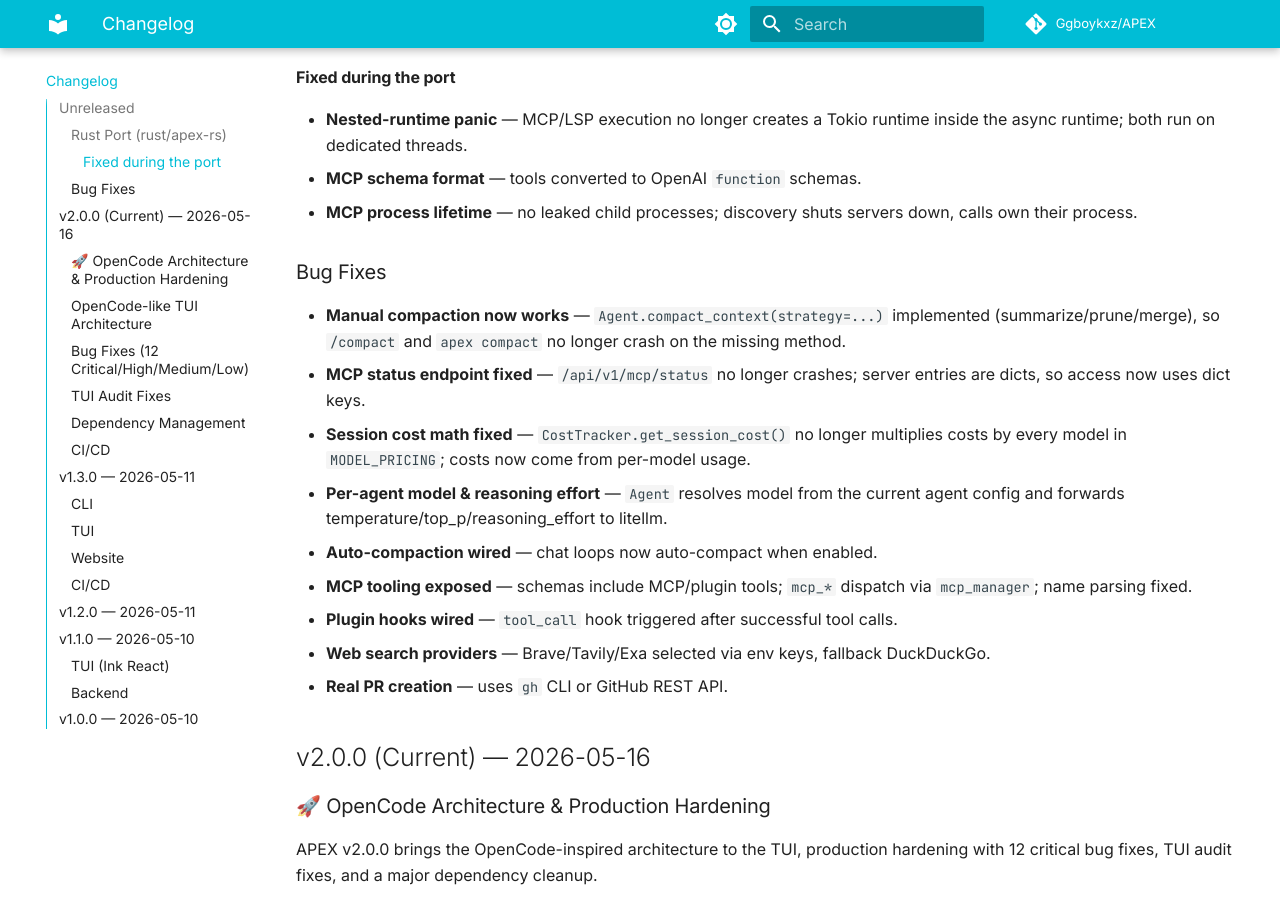
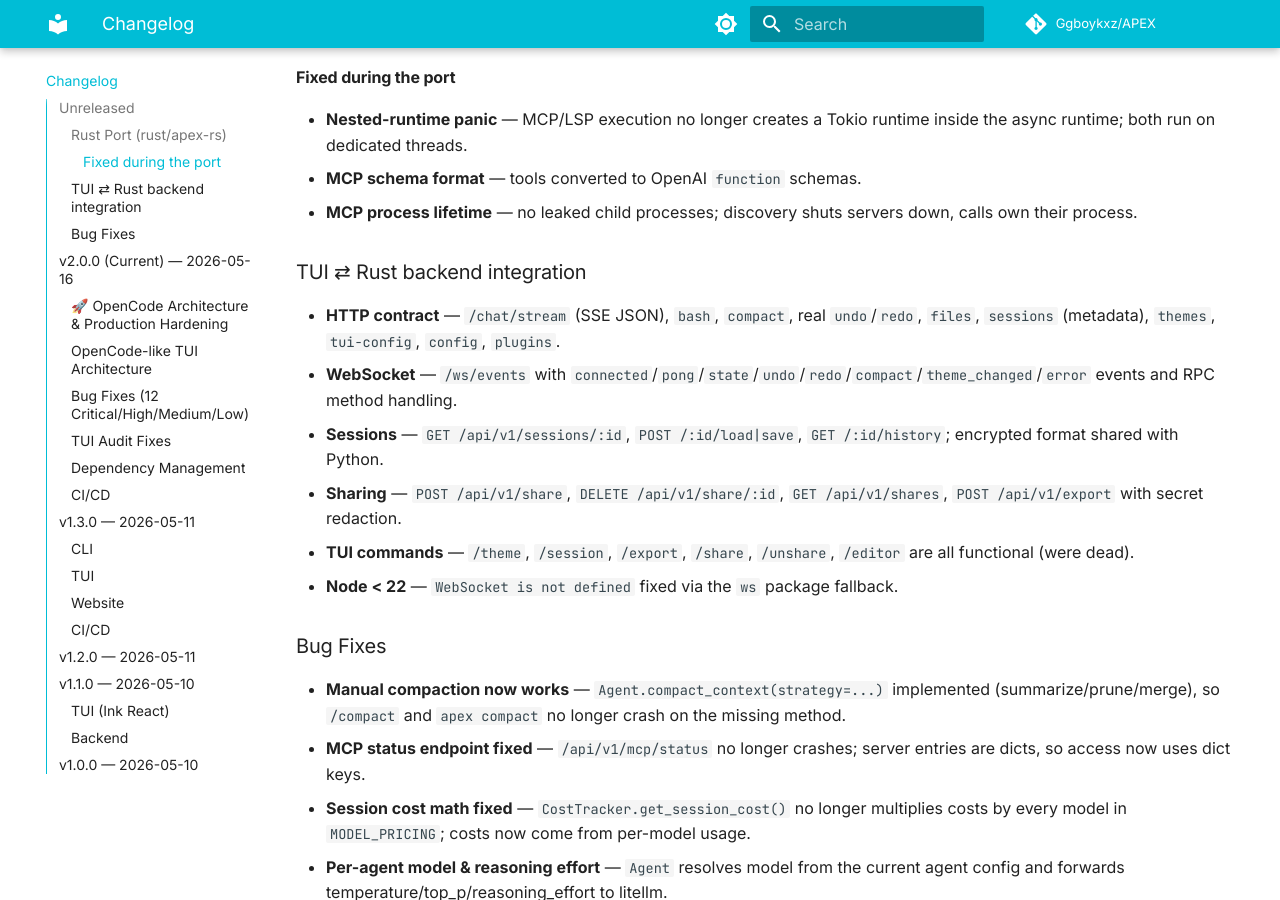
Before and after one commit to Ggboykxz/APEX, an MkDocs documentation site: the page built from docs/changelog.md, in a window 1280 px wide and 900 px high, scrolled down 728 px. Built offline with MkDocs 1.6.1 and Material for MkDocs 9.7.7, drawn with Linux system fonts in a browser that asks for light colours; comment, search, counter and statistics services are not loaded; the version menu is left out.

Commit message:
docs: TUI/Rust integration, session crypto and share/export

```diff
--- a/docs/changelog.md
+++ b/docs/changelog.md
@@ -23,6 +23,15 @@ Full rewrite of the backend in Rust. The Python implementation stays the referen
 - **Nested-runtime panic** — MCP/LSP execution no longer creates a Tokio runtime inside the async runtime; both run on dedicated threads.
 - **MCP schema format** — tools converted to OpenAI `function` schemas.
 - **MCP process lifetime** — no leaked child processes; discovery shuts servers down, calls own their process.
+
+### TUI ⇄ Rust backend integration
+
+- **HTTP contract** — `/chat/stream` (SSE JSON), `bash`, `compact`, real `undo`/`redo`, `files`, `sessions` (metadata), `themes`, `tui-config`, `config`, `plugins`.
+- **WebSocket** — `/ws/events` with `connected`/`pong`/`state`/`undo`/`redo`/`compact`/`theme_changed`/`error` events and RPC method handling.
+- **Sessions** — `GET /api/v1/sessions/:id`, `POST /:id/load|save`, `GET /:id/history`; encrypted format shared with Python.
+- **Sharing** — `POST /api/v1/share`, `DELETE /api/v1/share/:id`, `GET /api/v1/shares`, `POST /api/v1/export` with secret redaction.
+- **TUI commands** — `/theme`, `/session`, `/export`, `/share`, `/unshare`, `/editor` are all functional (were dead).
+- **Node < 22** — `WebSocket is not defined` fixed via the `ws` package fallback.
 
 ### Bug Fixes
 
```
Also changed, not shown: CHANGELOG.md (+9 -0 lines).
